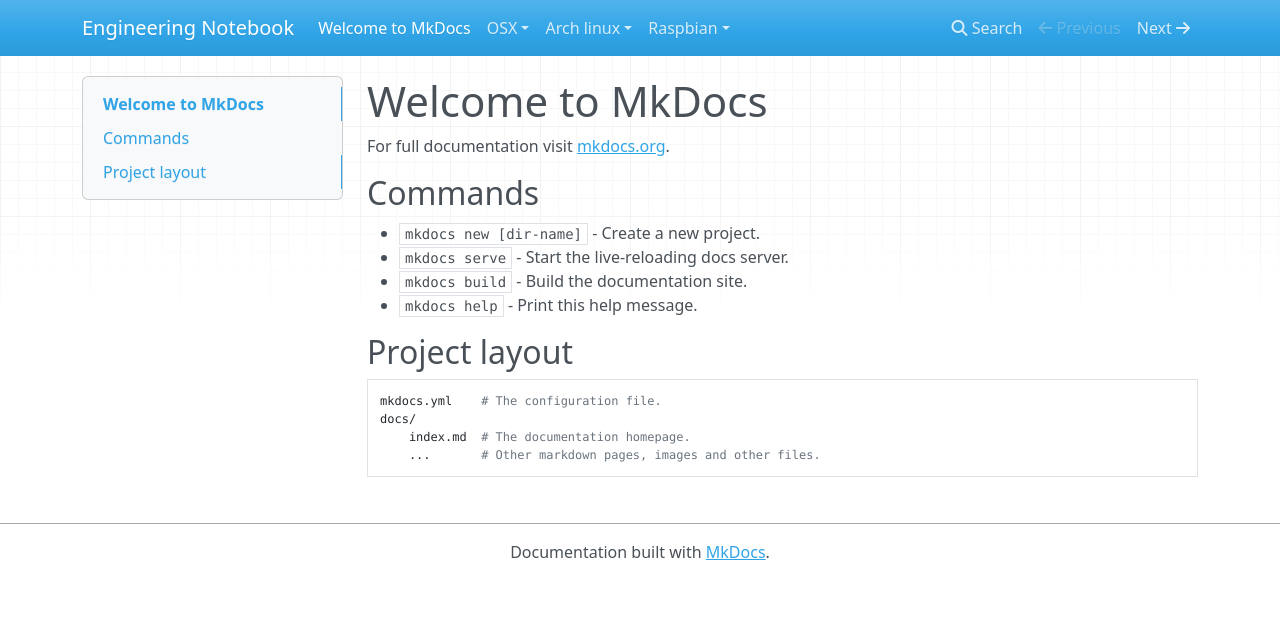
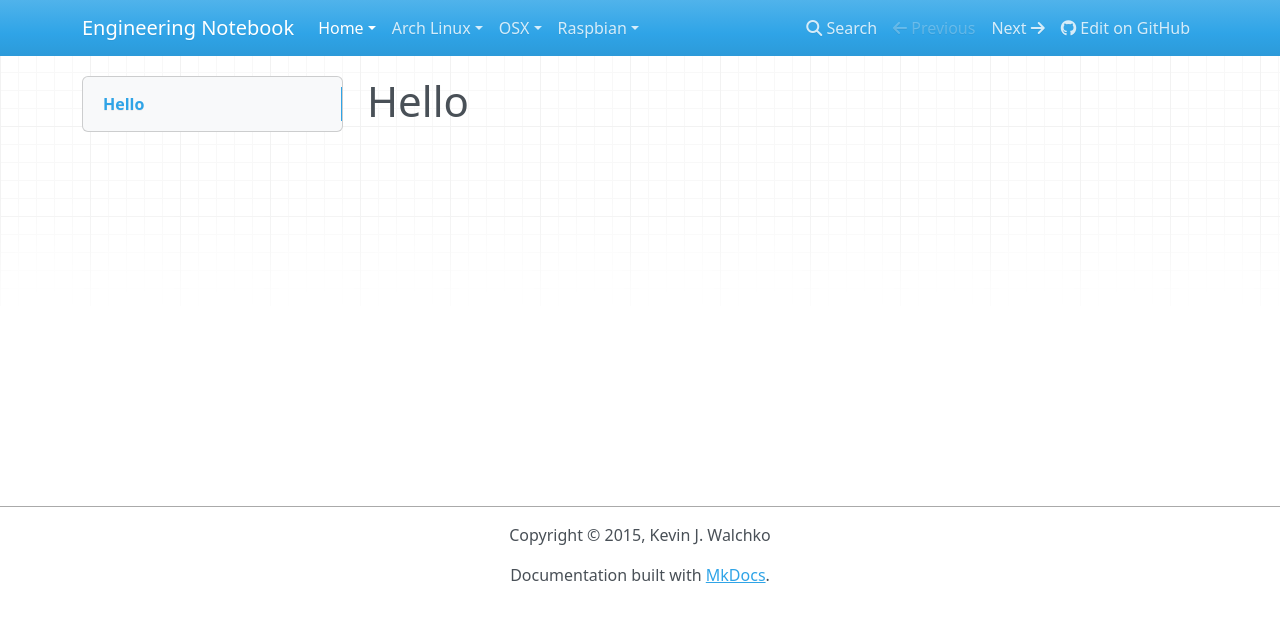
Before and after one commit to ktosiu/engineer_notebook, an MkDocs documentation site: the page built from docs/index.md, in a window 1280 px wide. Shown: the top 622 px of the page. Built offline with MkDocs 1.6.1, drawn with Linux system fonts in a browser that asks for light colours; nearby versions of some CDN libraries; old or Windows-style settings are respelled for this version of MkDocs.

Commit message:
update
beginning to think this is crap … doesn’t work

```diff
--- a/docs/index.md
+++ b/docs/index.md
@@ -1,17 +1 @@
-# Welcome to MkDocs
-
-For full documentation visit [mkdocs.org](http://mkdocs.org).
-
-## Commands
-
-* `mkdocs new [dir-name]` - Create a new project.
-* `mkdocs serve` - Start the live-reloading docs server.
-* `mkdocs build` - Build the documentation site.
-* `mkdocs help` - Print this help message.
-
-## Project layout
-
-    mkdocs.yml    # The configuration file.
-    docs/
-        index.md  # The documentation homepage.
-        ...       # Other markdown pages, images and other files.
+# Hello
--- a/mkdocs.yml
+++ b/mkdocs.yml
@@ -1 +1,13 @@
 site_name: Engineering Notebook
+site_url: http://engineering-notebook.readthedocs.org
+site_description: Engineering notes
+
+repo_url: https://github.com/walchko/engineer_notebook
+
+pages:
+- ['index.md', 'Home', 'something']
+- ['arch_linux/archlinux.md', 'Arch Linux', 'Arch Linux']
+- ['OSX/osx.md', 'OSX', 'OSX']
+- ['raspbian/kernel.md', 'Raspbian', 'Linux kernel']
+
+copyright: Copyright &copy; 2015, Kevin J. Walchko
```
Also changed, not shown: README.md (+3 -0 lines), 1 other file.
